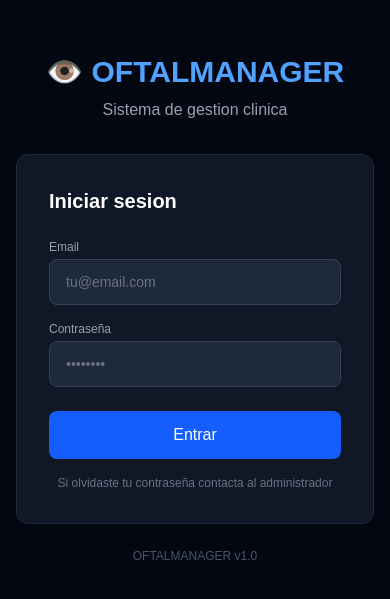
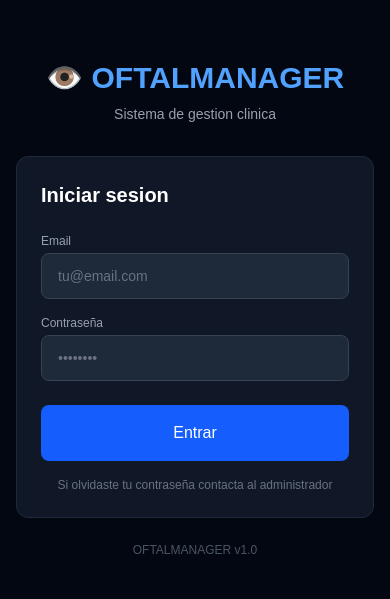
Before and after one commit to yericocr1-negocios/oftalmanager, a Next.js app: page /login in a window 390 px wide. Shown: the part 113-712 px from the top of the page. Built offline with nearby package versions, Linux system fonts and the light colour scheme; no server answers.

Commit message:
fix login mobile

```diff
--- a/app/login/page.tsx
+++ b/app/login/page.tsx
@@ -13,18 +13,24 @@ export default function Login() {
     setCargando(true)
     setError('')
 
-    const { data, error } = await supabase.auth.signInWithPassword({ email, password })
+    try {
+      const { data, error } = await supabase.auth.signInWithPassword({
+        email: email.trim(),
+        password: password.trim()
+      })
 
       if (error) {
-      setError('Error: ' + error.message)
+        setError('Email o contraseña incorrectos')
         setCargando(false)
         return
       }
 
       if (data.session) {
-      setTimeout(() => {
         window.location.href = '/'
-      }, 500)
+      }
+    } catch (e) {
+      setError('Error de conexion. Intenta de nuevo.')
+      setCargando(false)
     }
   }
 
@@ -33,10 +39,10 @@ export default function Login() {
       <div className="w-full max-w-md">
         <div className="text-center mb-8">
           <h1 className="text-3xl font-bold text-blue-400">👁️ OFTALMANAGER</h1>
-          <p className="text-gray-400 mt-2">Sistema de gestion clinica</p>
+          <p className="text-gray-400 mt-2 text-sm">Sistema de gestion clinica</p>
         </div>
 
-        <div className="bg-gray-900 border border-gray-800 rounded-xl p-8">
+        <div className="bg-gray-900 border border-gray-800 rounded-xl p-6 md:p-8">
           <h2 className="text-xl font-semibold text-white mb-6">Iniciar sesion</h2>
 
           {error && (
@@ -53,6 +59,9 @@ export default function Login() {
                 value={email}
                 onChange={(e) => setEmail(e.target.value)}
                 placeholder="tu@email.com"
+                autoCapitalize="none"
+                autoCorrect="off"
+                autoComplete="email"
                 className="w-full bg-gray-800 border border-gray-700 rounded-lg px-4 py-3 text-sm text-white placeholder-gray-500 focus:outline-none focus:border-blue-500"
               />
             </div>
@@ -63,6 +72,7 @@ export default function Login() {
                 value={password}
                 onChange={(e) => setPassword(e.target.value)}
                 placeholder="••••••••"
+                autoComplete="current-password"
                 onKeyDown={(e) => e.key === 'Enter' && iniciarSesion()}
                 className="w-full bg-gray-800 border border-gray-700 rounded-lg px-4 py-3 text-sm text-white placeholder-gray-500 focus:outline-none focus:border-blue-500"
               />
@@ -72,7 +82,7 @@ export default function Login() {
           <button
             onClick={iniciarSesion}
             disabled={cargando}
-            className={'w-full mt-6 py-3 rounded-lg font-medium text-white transition-all ' + (cargando ? 'bg-gray-600' : 'bg-blue-600 hover:bg-blue-700')}
+            className={'w-full mt-6 py-4 rounded-lg font-medium text-white text-base transition-all ' + (cargando ? 'bg-gray-600' : 'bg-blue-600 hover:bg-blue-700 active:bg-blue-800')}
           >
             {cargando ? 'Iniciando sesion...' : 'Entrar'}
           </button>
```
Lines whose indentation alone changed are shown as unchanged.
